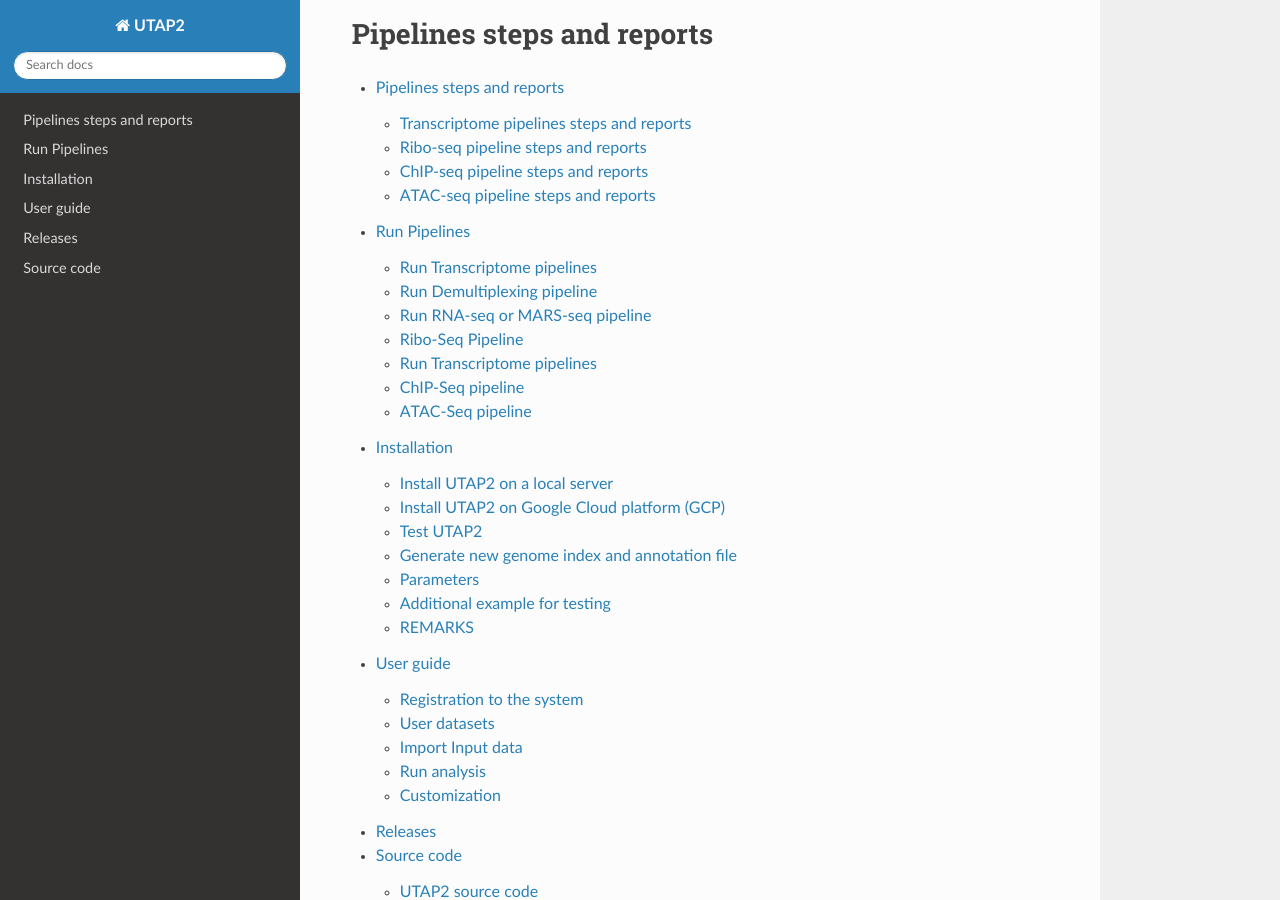
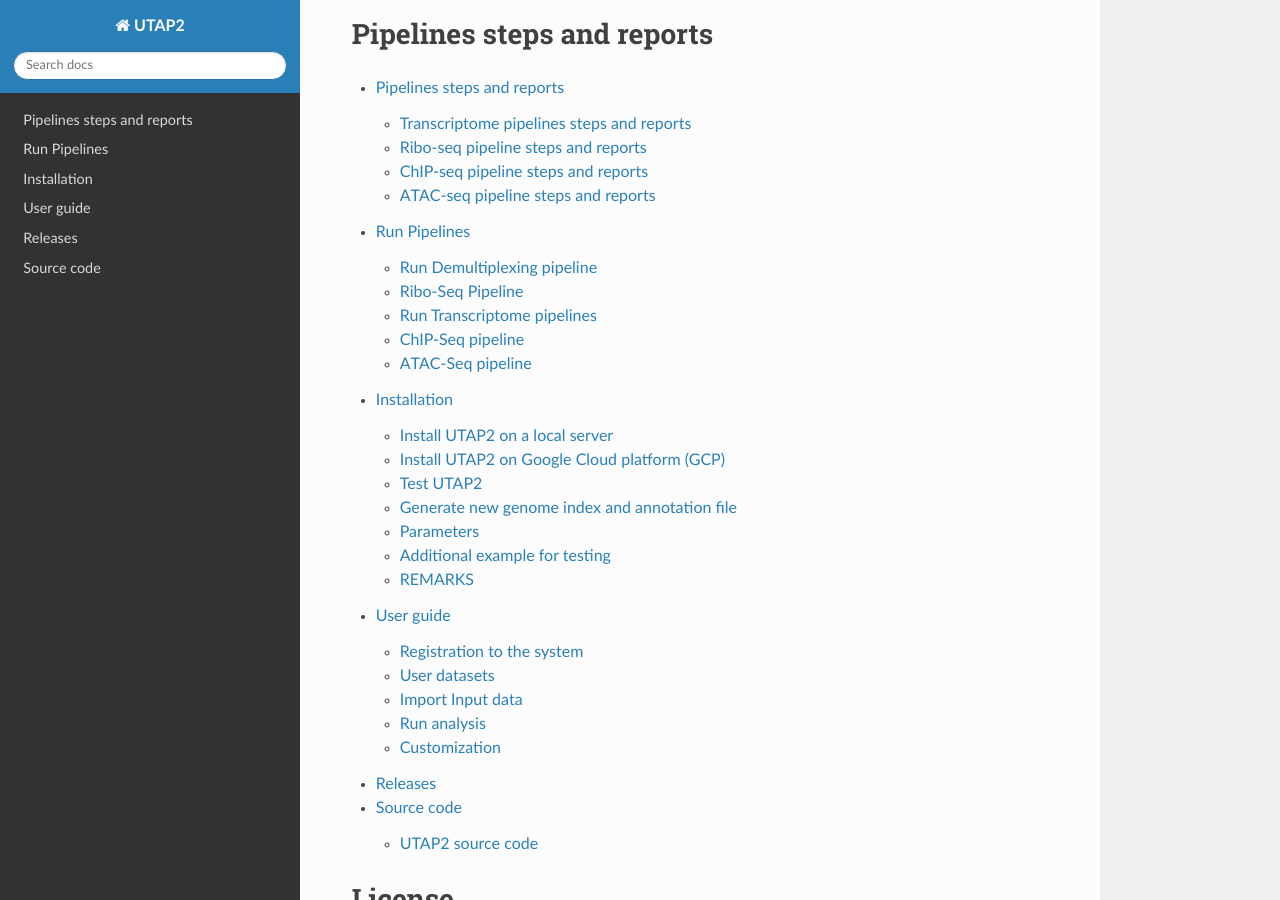
Before and after one commit to utap2/utap2, a Sphinx documentation site: the page built from docs/index.rst, in a window 1280 px wide and 900 px high, scrolled down 782 px. Built offline with Sphinx 7.4.7 and the Read the Docs theme 3.1.0, drawn with Linux system fonts in a browser that asks for light colours; pages that are not in the unit, such as notebooks, are missing from menus.

Commit message:
Update index.rst

```diff
--- a/docs/rst/Run Pipelines/index.rst
+++ b/docs/rst/Run Pipelines/index.rst
@@ -4,9 +4,7 @@
 .. toctree::
    :maxdepth: 2
 
-   run-rna-mars-seq
-   run-demultiplexing
-   run-deseq2-from-counts-matrix.rst
+   run-demultiplexing.rst
    run-ribo-seq.rst
    run-rna-mars-seq.rst
    run-chip-atac-seq.rst
```
